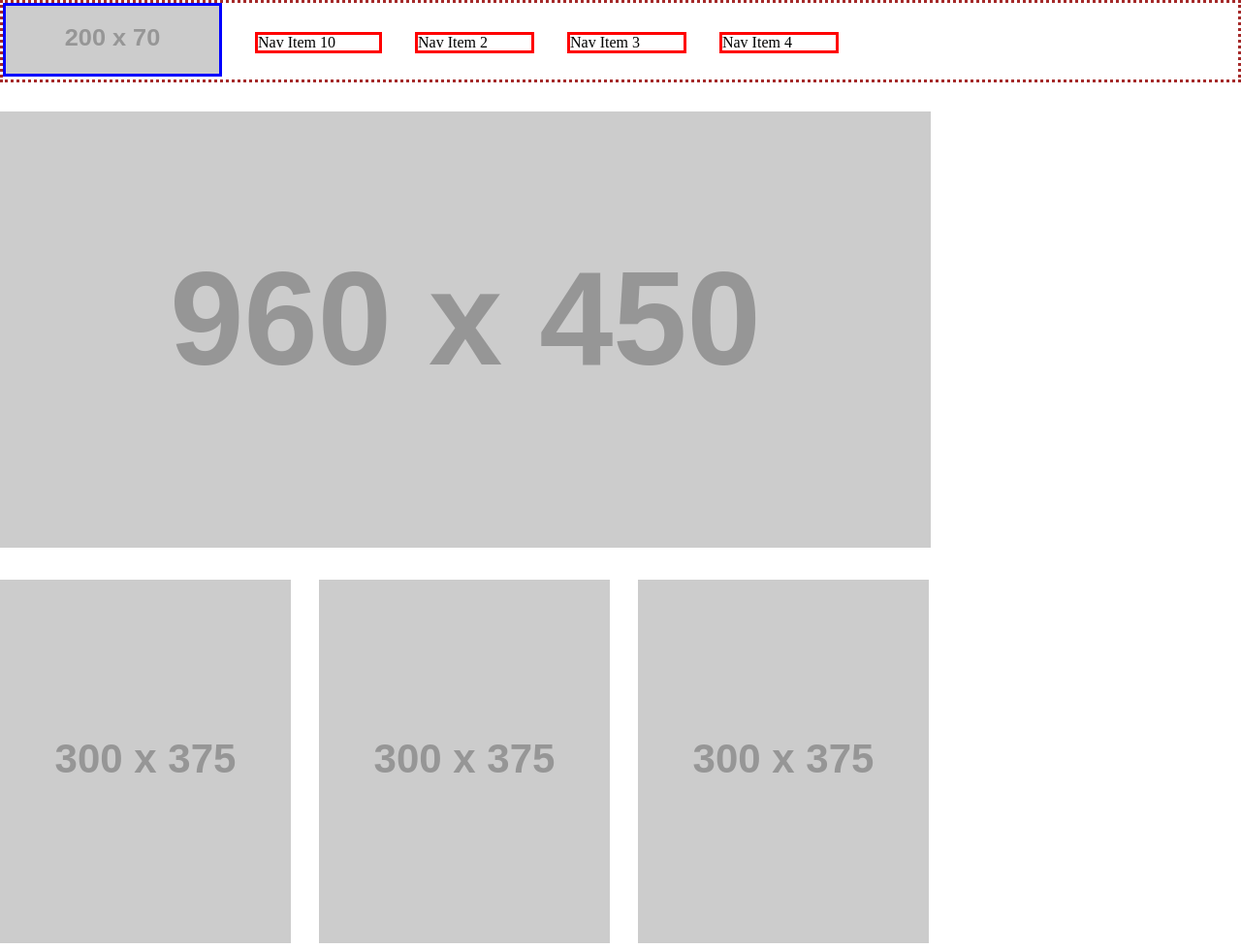
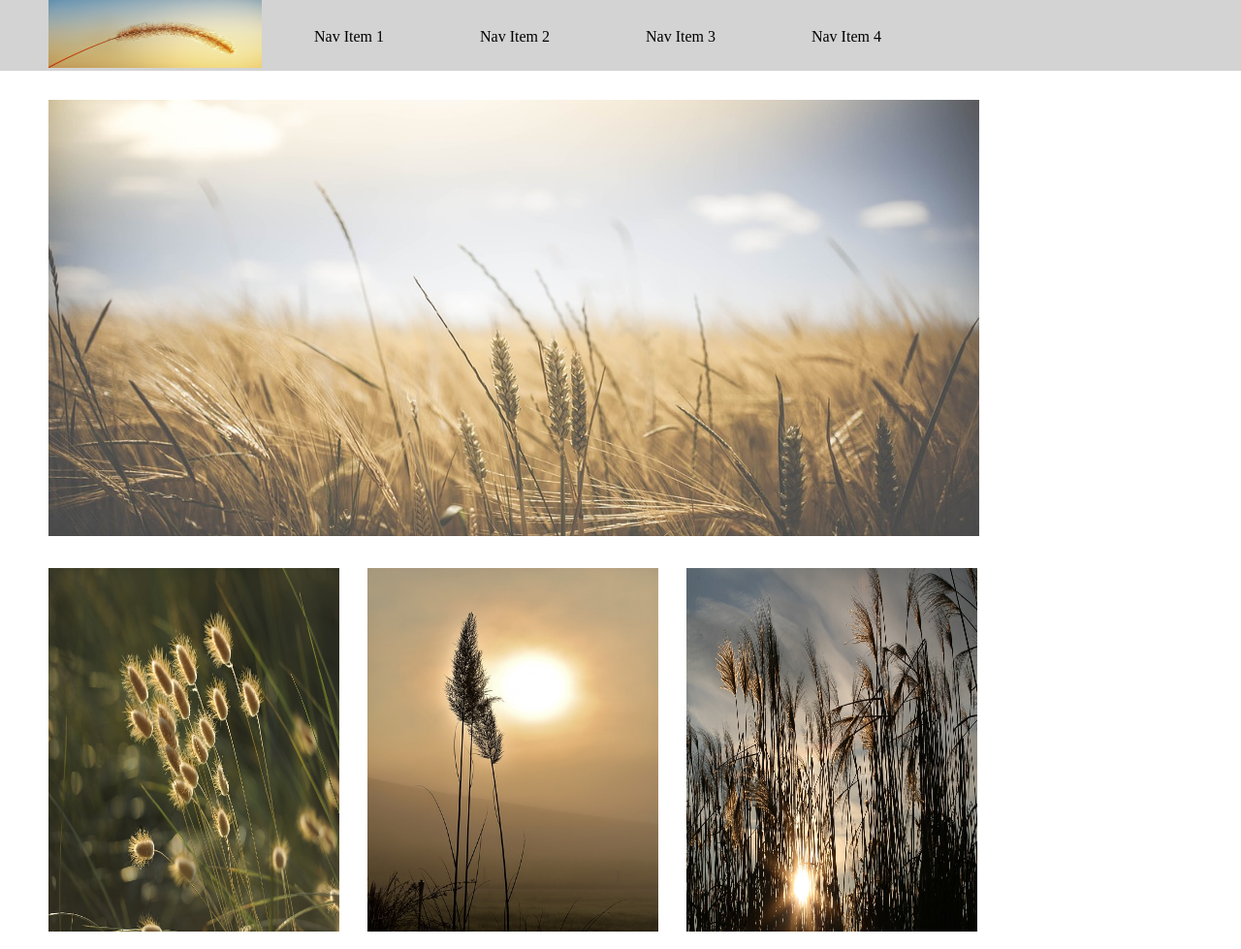
Before and after one commit to lucyblanca/wireframe-exercise, a plain HTML site: page index.html in a window 1280 px wide. Shown: the top 979 px of the page at 97% size. Drawn offline with Linux system fonts and the light colour scheme; placeholder pictures from the web are drawn by us.

Commit message:
Added images and adjusted css rules.

```diff
--- a/css/style.css
+++ b/css/style.css
@@ -4,7 +4,8 @@ body {
   clear: both;
 }
 header {
-  border: 3px dotted brown;
+  /* border: 3px dotted brown; */
+  background-color: lightgray;
 }
 h3 {
   padding-bottom: 15px;
@@ -20,9 +21,12 @@ nav ul {
 nav ul li {
   list-style: none;
   display: inline-block;
-  border: 3px solid red;
-  margin-left: 30px;
+  /* border: 3px solid red; */
+  margin-left: 50px;
   padding-right: 45px;
+}
+main {
+  margin-left: 50px;
 }
 main ul li {
   display: inline-block;
@@ -38,8 +42,15 @@ p {
 button {
   margin-left: 30px;
   height: 30px;
-  width: 125px;
+  width: 175px;
+  color: white;
+  background-color: black;
   text-align: center;
+  border-radius: 10px;
+}
+button:hover {
+  background-color: green;
+  color: white;
 }
 .column-left {
   float: left;
@@ -58,8 +69,9 @@ button {
   padding-top: 30px;
 }
 .top-image {
-  border: 3px solid blue;
+  /* border: 3px solid blue; */
   width: 220px;
+  margin-left: 50px;
 }
 /* Header / Footer
 *****************************/
@@ -68,7 +80,7 @@ button {
 }
 footer {
   background-color: lightgray;
-  width: 960px;
+  /* width: 960px; */
   margin-top: 30px;
-  height: 100px;
+  height: 140px;
 }
--- a/index.html
+++ b/index.html
@@ -8,9 +8,9 @@
   <body>
     <header id="clear-area">
       <nav>
-        <img class="top-image" src="https://placehold.it/200x70/ddd" height="70px" width="200px" title="Logo" alt="Logo">
+        <img class="top-image" src="images/grass-3765172_960_720.jpg" height="70px" width="200px" title="Logo" alt="Logo">
         <ul>
-          <li>Nav Item 10</li>
+          <li>Nav Item 1</li>
           <li>Nav Item 2</li>
           <li>Nav Item 3</li>
           <li>Nav Item 4</li>
@@ -18,16 +18,17 @@
       </nav>
     </header>
     <main>
-      <img id="pic-1" src="https://placehold.it/960x450/ddd" height="450px" width="960px" title="Hero Image" alt="Hero Image">
+      <!-- <img id="pic-1" src="https://placehold.it/960x450/ddd" height="450px" width="960px" title="Hero Image" alt="Hero Image"> -->
+      <img id="pic-1" src="images/agriculture-1845835_960_720.jpg" height="450px" width="960px" "Grass Image" alt="Grass Image">
       <ul>
-        <li><img src="https://placehold.it/300x375/ddd" height="375px" width="300px" title="Sub Banner" alt="Sub Banner"></li>
-        <li><img src="https://placehold.it/300x375/ddd" height="375px" width="300px" title="Sub Banner" alt="Sub Banner"></li>
-        <li><img src="https://placehold.it/300x375/ddd" height="375px" width="300px" title="Sub Banner" alt="Sub Banner"></li>
+        <li><img src="images/grasses-1939673_960_720.jpg" height="375px" width="300px" title="Sub Banner" alt="Sub Banner"></li>
+        <li><img src="images/grass-1694293_960_720.jpg" height="375px" width="300px" title="Sub Banner" alt="Sub Banner"></li>
+        <li><img src="images/sun-122982_960_720.jpg" height="375px" width="300px" title="Sub Banner" alt="Sub Banner"></li>
       </ul>
 
       <section>
         <div class="column-left">
-          <img src="https://placehold.it/480x375/ddd" height="375px" width="480px" title="Featured Section Banner" alt="Featured Section Banner">
+          <img src="images/summer-2391348_960_720.webp" height="375px" width="480px" title="Featured Section Banner" alt="Featured Section Banner">
         </div>
         <div class="column-right">
           <h3>Featured Heading</h3>
@@ -36,8 +37,6 @@
         <button>Call to Action</button>
       </section>
     </main>
-    <footer>
-
-    </footer>
+    <footer></footer>
   </body>
 </html>
```
Also changed, not shown: images/agriculture-1845835_960_720.jpg (added), images/foxtail-barley-3471611_960_720.webp (added), images/grass-1694293_960_720.jpg (added), images/grass-3765172_960_720.jpg (added), images/grasses-1939673_960_720.jpg (added), images/meadow-811339_960_720.jpg (added), images/summer-2391348_960_720.webp (added), images/sun-122982_960_720.jpg (added).
